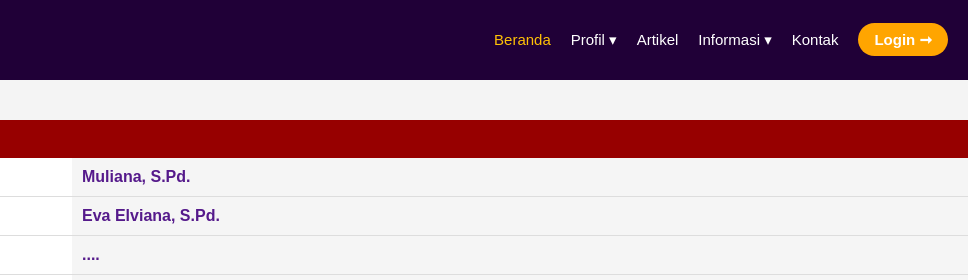
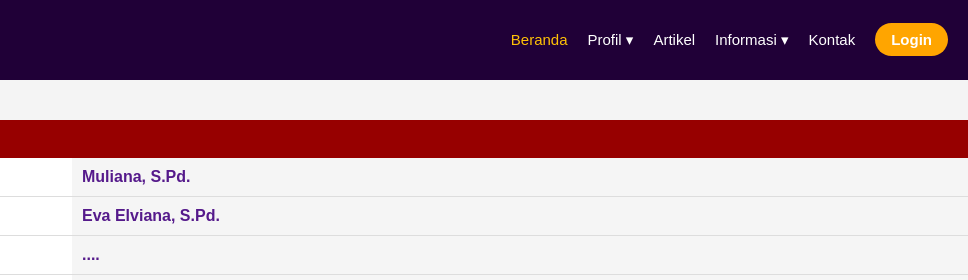
Before and after one commit to rahmatfantastik07/smkalsafitri, a plain HTML site: page pages/guru.html in a window 1280 px wide. Shown: the top 280 px of the page, 312-1280 px from the left. Drawn offline with Linux system fonts and the light colour scheme; files whose address does not match are found by name.

Commit message:
Add files via upload

```diff
--- a/pages/guru.html
+++ b/pages/guru.html
@@ -44,7 +44,7 @@
                         </ul>
                     </li>
                     <li><a href="#kontak">Kontak</a></li>
-                    <li><a href="login.html" class="login-btn">Login ➞</a></li>
+                    <li><a href="login.html" class="login-btn">Login</a></li>
                 </ul>
             </nav>
         </div>
```
Also changed, not shown: pages/admin.html (+1 -1 lines), pages/profil.html (+1 -1 lines), pages/sambutan.html (+1 -1 lines), pages/visi.html (+1 -1 lines).
